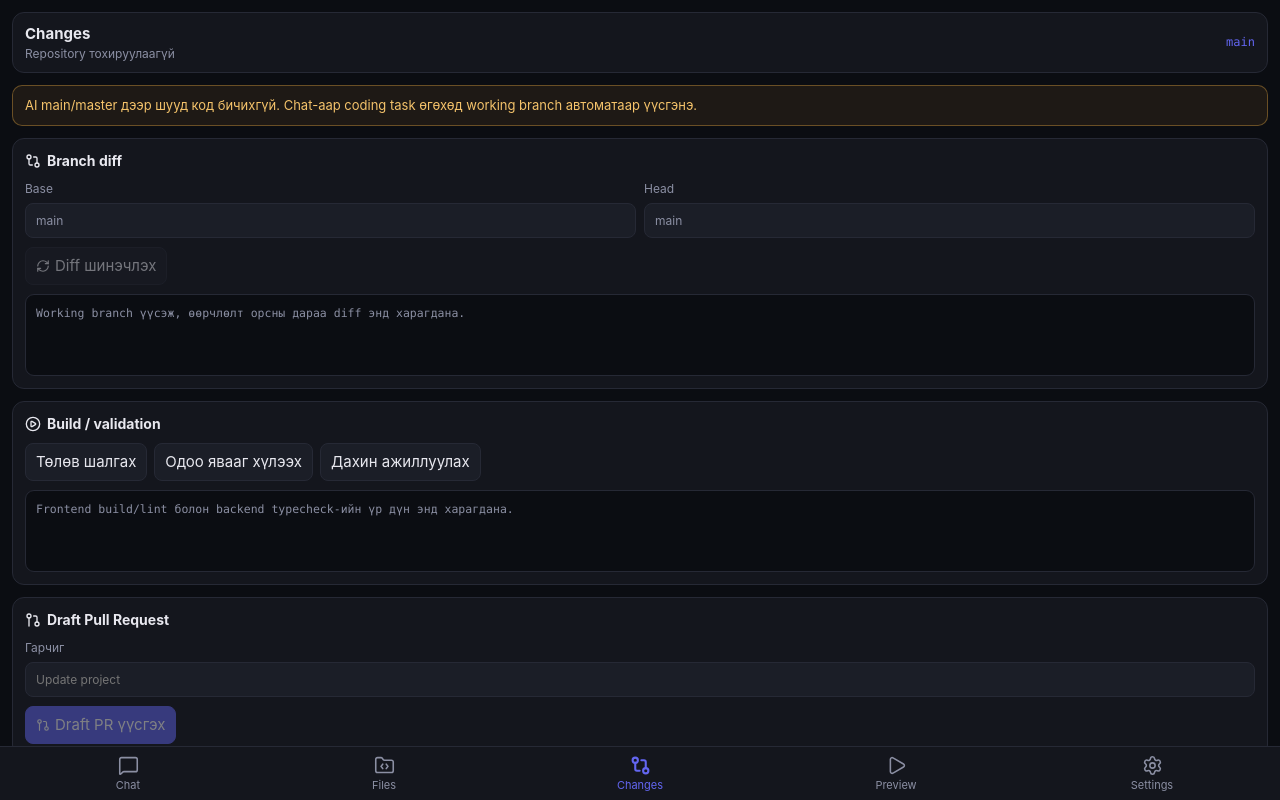
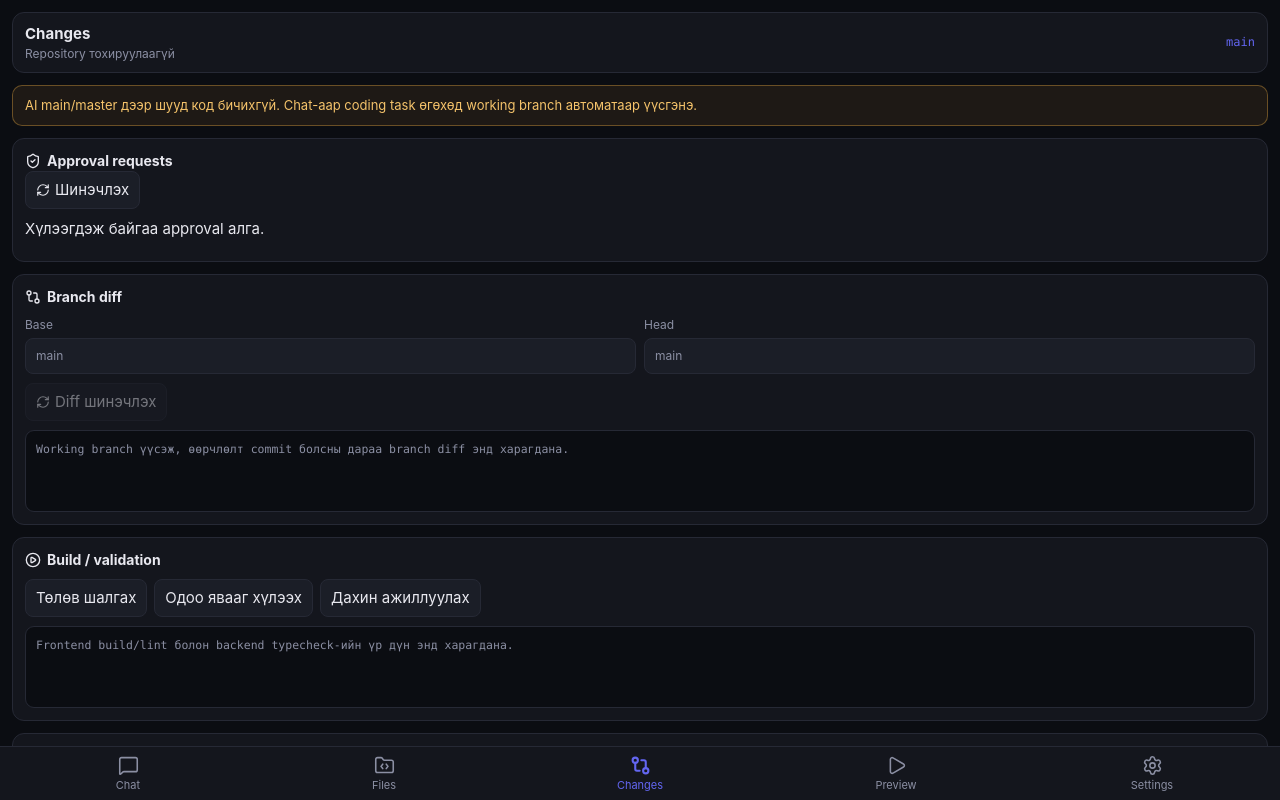
Before and after one commit to enkhbat194/best-code-ide, a React (Vite) app in the folder frontend/: page / in a window 1280 px wide. Both pictures are taken after a click on the button "Changes". Built offline with nearby package versions, Linux system fonts and the light colour scheme; what @isomorphic-git/lightning-fs would draw is missing.

Commit message:
Add approval review panel

```diff
--- a/frontend/src/components/changes/ChangesView.tsx
+++ b/frontend/src/components/changes/ChangesView.tsx
@@ -1,12 +1,15 @@
-import { useMemo, useState } from 'react'
-import { GitCompare, PlayCircle, RefreshCw, GitPullRequest } from 'lucide-react'
+import { useEffect, useMemo, useState } from 'react'
+import { GitCompare, PlayCircle, RefreshCw, GitPullRequest, ShieldCheck, ShieldX } from 'lucide-react'
 import { useSettingsStore } from '../../store/settingsStore'
 import {
   compareBranches,
   createDraftPullRequest,
+  decideApproval,
+  listApprovals,
   runValidation,
   validationStatus,
   waitValidation,
+  type ApprovalOperation,
 } from '../../lib/repoAgent'
 import styles from './ChangesView.module.css'
 
@@ -21,6 +24,7 @@ export function ChangesView() {
   const [status, setStatus] = useState('')
   const [error, setError] = useState('')
   const [busy, setBusy] = useState(false)
+  const [approvals, setApprovals] = useState<ApprovalOperation[]>([])
 
   const protectedBranch = branch === 'main' || branch === 'master'
   const defaultTitle = useMemo(() => title || `Update ${repo || 'project'}`, [repo, title])
@@ -38,6 +42,15 @@ export function ChangesView() {
     }
   }
 
+  async function refreshApprovals() {
+    setApprovals(await listApprovals('pending_approval'))
+  }
+
+  useEffect(() => {
+    if (!owner || !repo) return
+    void refreshApprovals().catch((err) => setError(err instanceof Error ? err.message : String(err)))
+  }, [owner, repo])
+
   return (
     <div className={styles.wrap}>
       <header className={styles.header}>
@@ -53,6 +66,73 @@ export function ChangesView() {
           AI main/master дээр шууд код бичихгүй. Chat-аар coding task өгөхөд working branch автоматаар үүсгэнэ.
         </div>
       )}
+
+      <section className={styles.section}>
+        <div className={styles.sectionHeading}>
+          <h2><ShieldCheck size={16} /> Approval requests</h2>
+          <button
+            className={styles.compact}
+            disabled={busy}
+            onClick={() => execute(async () => {
+              await refreshApprovals()
+              setStatus('Approval жагсаалт шинэчлэгдлээ.')
+            })}
+          >
+            <RefreshCw size={14} /> Шинэчлэх
+          </button>
+        </div>
+
+        {approvals.length === 0 && <div className={styles.muted}>Хүлээгдэж байгаа approval алга.</div>}
+        <div className={styles.approvalList}>
+          {approvals.map((operation) => (
+            <article key={operation.operation_id} className={styles.approvalCard}>
+              <div className={styles.approvalTop}>
+                <div>
+                  <strong>{operation.title}</strong>
+                  <span>{operation.branch} · {operation.operation_id}</span>
+                </div>
+                <span className={`${styles.risk} ${operation.risk === 'high' ? styles.highRisk : ''}`}>
+                  {operation.risk === 'high' ? 'Өндөр эрсдэл' : 'Ердийн'}
+                </span>
+              </div>
+              <p>{operation.summary}</p>
+              {operation.risk_reasons.length > 0 && (
+                <div className={styles.reasons}>{operation.risk_reasons.join(' · ')}</div>
+              )}
+              {operation.changes.map((change) => (
+                <div key={`${operation.operation_id}:${change.path}`}>
+                  <div className={styles.changeMeta}>{change.action.toUpperCase()} · {change.path}</div>
+                  <pre className={styles.output}>{change.diff}</pre>
+                </div>
+              ))}
+              <div className={styles.actions}>
+                <button
+                  className={styles.primary}
+                  disabled={busy}
+                  onClick={() => execute(async () => {
+                    await decideApproval(operation.operation_id, 'approved')
+                    await refreshApprovals()
+                    setStatus(`Approved: ${operation.operation_id}`)
+                  })}
+                >
+                  <ShieldCheck size={14} /> Approve
+                </button>
+                <button
+                  className={styles.danger}
+                  disabled={busy}
+                  onClick={() => execute(async () => {
+                    await decideApproval(operation.operation_id, 'rejected')
+                    await refreshApprovals()
+                    setStatus(`Rejected: ${operation.operation_id}`)
+                  })}
+                >
+                  <ShieldX size={14} /> Reject
+                </button>
+              </div>
+            </article>
+          ))}
+        </div>
+      </section>
 
       <section className={styles.section}>
         <h2><GitCompare size={16} /> Branch diff</h2>
@@ -75,7 +155,7 @@ export function ChangesView() {
         >
           <RefreshCw size={14} /> Diff шинэчлэх
         </button>
-        <pre className={styles.output}>{diff || 'Working branch үүсэж, өөрчлөлт орсны дараа diff энд харагдана.'}</pre>
+        <pre className={styles.output}>{diff || 'Working branch үүсэж, өөрчлөлт commit болсны дараа branch diff энд харагдана.'}</pre>
       </section>
 
       <section className={styles.section}>
```
